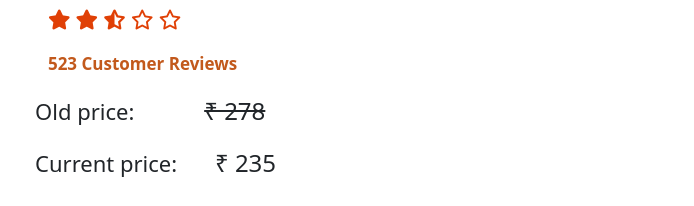
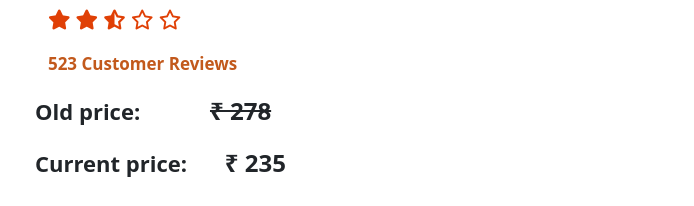
Before and after one commit to ChhutiMistry/MyJomato, a plain HTML site: page Fish.html in a window 1280 px wide. Shown: the part 159-365 px from the top of the page, 586-1280 px from the left. Drawn offline with nearby package versions, Linux system fonts and the light colour scheme.

Commit message:
tenth change

```diff
--- a/Chicken.css
+++ b/Chicken.css
@@ -57,22 +57,26 @@
 #oldprice{
     font-size: 22px;
     margin-left: 10%;
+    font-weight: bold;
 }
 
 #oldcost{
     font-size: 24px;
     text-decoration: line-through;
     margin-left: 10%;
+    font-weight: bolder;
 }
 
 #newprice{
     font-size: 22px;
     margin-left: 10%;
+    font-weight: bold;
 }
 
 #newcost{
     font-size: 24px;
     margin-left: 5%;
+    font-weight: bolder;
 }
 
 #termlogo1{
--- a/Fish.css
+++ b/Fish.css
@@ -57,22 +57,26 @@
 #oldprice{
     font-size: 22px;
     margin-left: 10%;
+    font-weight: bold;
 }
 
 #oldcost{
     font-size: 24px;
     text-decoration: line-through;
     margin-left: 10%;
+    font-weight: bolder;
 }
 
 #newprice{
     font-size: 22px;
     margin-left: 10%;
+    font-weight: bold;
 }
 
 #newcost{
     font-size: 24px;
     margin-left: 5%;
+    font-weight: bolder;
 }
 
 #termlogo1{
--- a/Oats.css
+++ b/Oats.css
@@ -57,22 +57,26 @@
 #oldprice{
     font-size: 22px;
     margin-left: 10%;
+    font-weight: bold;
 }
 
 #oldcost{
     font-size: 24px;
     text-decoration: line-through;
     margin-left: 10%;
+    font-weight: bolder;
 }
 
 #newprice{
     font-size: 22px;
     margin-left: 10%;
+    font-weight: bold;
 }
 
 #newcost{
     font-size: 24px;
     margin-left: 5%;
+    font-weight: bolder;
 }
 
 #termlogo1{
--- a/Pomegranate.css
+++ b/Pomegranate.css
@@ -57,22 +57,26 @@
 #oldprice{
     font-size: 22px;
     margin-left: 10%;
+    font-weight: bold;
 }
 
 #oldcost{
     font-size: 24px;
     text-decoration: line-through;
     margin-left: 10%;
+    font-weight: bolder;
 }
 
 #newprice{
     font-size: 22px;
     margin-left: 10%;
+    font-weight: bold;
 }
 
 #newcost{
     font-size: 24px;
     margin-left: 5%;
+    font-weight: bolder;
 }
 
 #termlogo1{
--- a/Salad.css
+++ b/Salad.css
@@ -57,22 +57,26 @@
 #oldprice{
     font-size: 22px;
     margin-left: 10%;
+    font-weight: bold;
 }
 
 #oldcost{
     font-size: 24px;
     text-decoration: line-through;
     margin-left: 10%;
+    font-weight: bolder;
 }
 
 #newprice{
     font-size: 22px;
     margin-left: 10%;
+    font-weight: bold;
 }
 
 #newcost{
     font-size: 24px;
     margin-left: 5%;
+    font-weight: bolder;
 }
 
 #termlogo1{
--- a/Samosa.css
+++ b/Samosa.css
@@ -57,22 +57,26 @@
 #oldprice{
     font-size: 22px;
     margin-left: 10%;
+    font-weight: bold;
 }
 
 #oldcost{
     font-size: 24px;
     text-decoration: line-through;
     margin-left: 10%;
+    font-weight: bolder;
 }
 
 #newprice{
     font-size: 22px;
     margin-left: 10%;
+    font-weight: bold;
 }
 
 #newcost{
     font-size: 24px;
     margin-left: 5%;
+    font-weight: bolder;
 }
 
 #termlogo1{
--- a/Sandwich.css
+++ b/Sandwich.css
@@ -57,22 +57,26 @@
 #oldprice{
     font-size: 22px;
     margin-left: 10%;
+    font-weight: bold;
 }
 
 #oldcost{
     font-size: 24px;
     text-decoration: line-through;
     margin-left: 10%;
+    font-weight: bolder;
 }
 
 #newprice{
     font-size: 22px;
     margin-left: 10%;
+    font-weight: bold;
 }
 
 #newcost{
     font-size: 24px;
     margin-left: 5%;
+    font-weight: bolder;
 }
 
 #termlogo1{
--- a/Tikka.css
+++ b/Tikka.css
@@ -57,22 +57,26 @@
 #oldprice{
     font-size: 22px;
     margin-left: 10%;
+    font-weight: bold;
 }
 
 #oldcost{
     font-size: 24px;
     text-decoration: line-through;
     margin-left: 10%;
+    font-weight: bolder;
 }
 
 #newprice{
     font-size: 22px;
     margin-left: 10%;
+    font-weight: bold;
 }
 
 #newcost{
     font-size: 24px;
     margin-left: 5%;
+    font-weight: bolder;
 }
 
 #termlogo1{
--- a/Toast.css
+++ b/Toast.css
@@ -57,22 +57,26 @@
 #oldprice{
     font-size: 22px;
     margin-left: 10%;
+    font-weight: bold;
 }
 
 #oldcost{
     font-size: 24px;
     text-decoration: line-through;
     margin-left: 10%;
+    font-weight: bolder;
 }
 
 #newprice{
     font-size: 22px;
     margin-left: 10%;
+    font-weight: bold;
 }
 
 #newcost{
     font-size: 24px;
     margin-left: 5%;
+    font-weight: bolder;
 }
 
 #termlogo1{
--- a/Watermelon.css
+++ b/Watermelon.css
@@ -57,22 +57,26 @@
 #oldprice{
     font-size: 22px;
     margin-left: 10%;
+    font-weight: bold;
 }
 
 #oldcost{
     font-size: 24px;
     text-decoration: line-through;
     margin-left: 10%;
+    font-weight: bolder;
 }
 
 #newprice{
     font-size: 22px;
     margin-left: 10%;
+    font-weight: bold;
 }
 
 #newcost{
     font-size: 24px;
     margin-left: 5%;
+    font-weight: bolder;
 }
 
 #termlogo1{
```
Also changed, not shown: index.css (+15 -0 lines), listing.css (+13 -1 lines).
